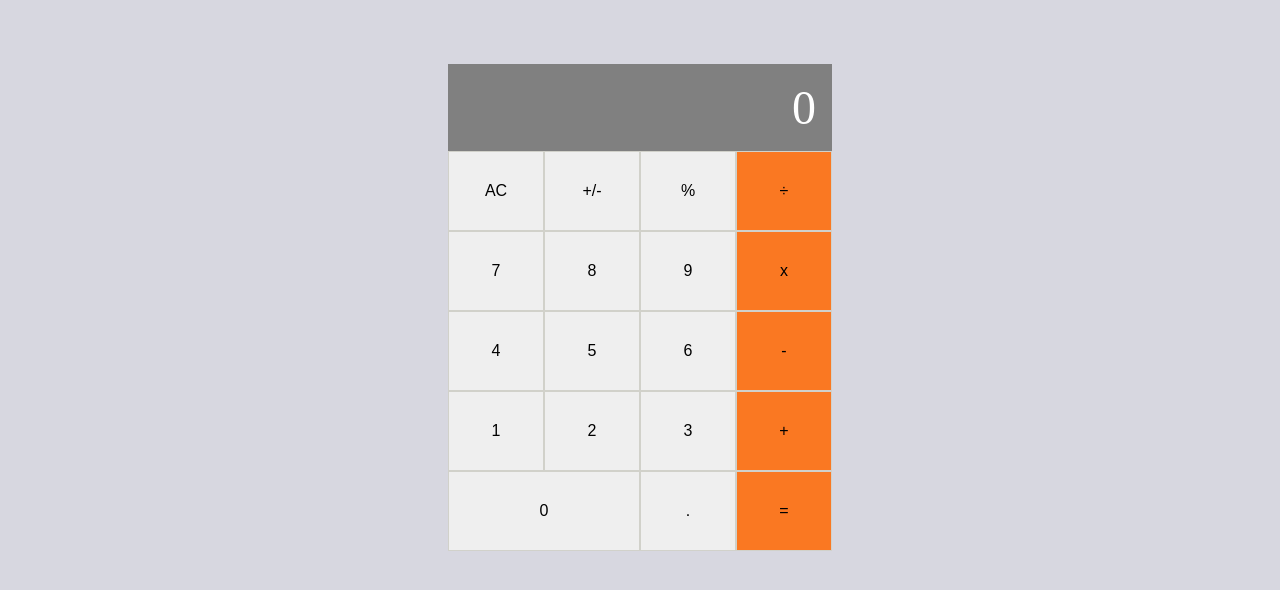
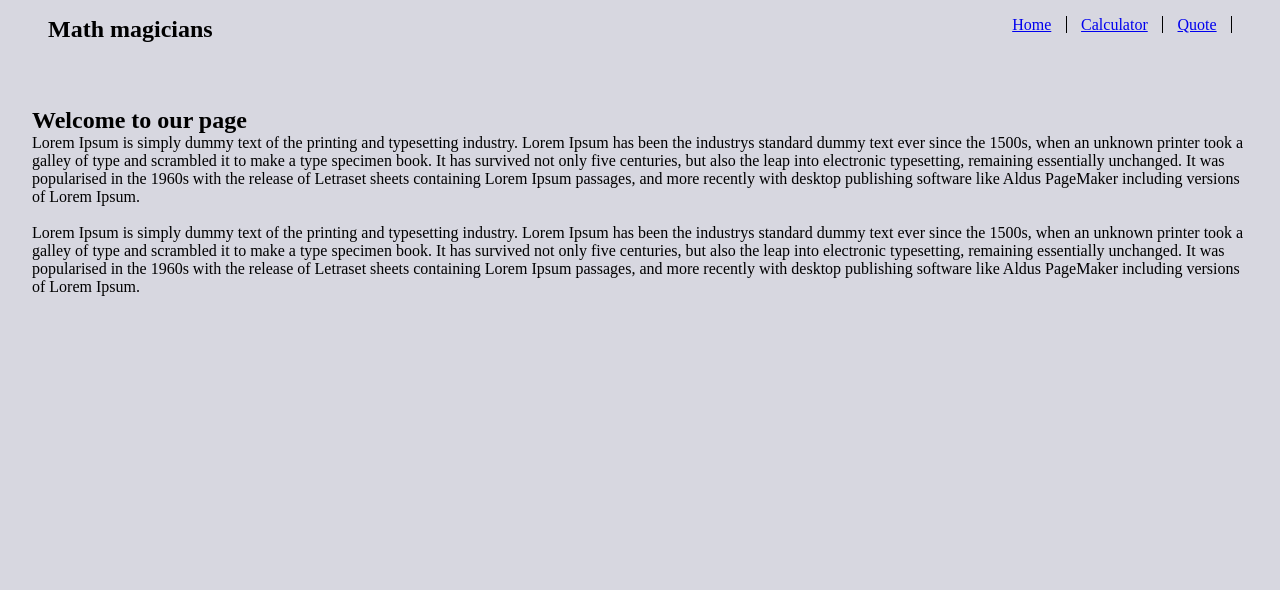
Before and after one commit to Khanetmoi/math-magician-app, a React (Create React App) app: page / in a window 1280 px wide. Shown: the top 590 px of the page. Built offline with nearby package versions, Linux system fonts and the light colour scheme.

Commit message:
full app

```diff
--- a/package.json
+++ b/package.json
@@ -9,6 +9,7 @@
     "big.js": "^6.2.1",
     "react": "^18.2.0",
     "react-dom": "^18.2.0",
+    "react-router-dom": "^6.8.0",
     "react-scripts": "5.0.1",
     "web-vitals": "^2.1.4"
   },
--- a/src/App.js
+++ b/src/App.js
@@ -1,12 +1,22 @@
 import React, { Component } from 'react';
+import { BrowserRouter as Router, Routes, Route } from 'react-router-dom';
 import Calculator from './component/Calculator';
+import Home from './component/Home';
+import Quote from './component/Quote';
+import Nav from './component/Nav';
 
 export default class App extends Component {
   render() {
     return (
-      <div>
-        <Calculator />
-      </div>
+      <Router>
+        <Nav />
+        <Routes>
+          <Route path="/" element={<Home />} />
+          <Route path="/Calculator" element={<Calculator />} />
+          <Route path="/Quote" element={<Quote />} />
+        </Routes>
+      </Router>
+
     );
   }
 }
--- a/src/component/Calculator.js
+++ b/src/component/Calculator.js
@@ -12,6 +12,8 @@ const Calculator = () => {
   const { next, total, operation } = currentState;
   const result = `${total || operation || next ? `${total || ''} ${operation || ''} ${next || ''}` : 0}`;
   return (
+    <div className="wrapper">
+      <h2>Let s do some math</h2>
       <div className="container">
         <div className="output">
           <span>{result}</span>
@@ -48,6 +50,7 @@ const Calculator = () => {
           =
         </button>
       </div>
+    </div>
   );
 };
 
--- /dev/null
+++ b/src/component/Home.js
@@ -0,0 +1,32 @@
+import React from 'react';
+
+const Home = () => (
+  <div>
+    <h2>Welcome to our page</h2>
+    <p>
+      {' '}
+      Lorem Ipsum is simply dummy text of the printing and typesetting industry.
+      Lorem Ipsum has been the industrys standard dummy text ever since the 1500s,
+      when an unknown printer took a galley of type and scrambled it to make a type
+      specimen book. It has survived not only five centuries, but also the leap into
+      electronic typesetting, remaining essentially unchanged. It was popularised in
+      the 1960s with the release of Letraset sheets containing Lorem Ipsum passages,
+      and more recently with desktop publishing software like Aldus PageMaker
+      including versions of Lorem Ipsum.
+    </p>
+    <br />
+    <p>
+      {' '}
+      Lorem Ipsum is simply dummy text of the printing and typesetting industry.
+      Lorem Ipsum has been the industrys standard dummy text ever since the 1500s,
+      when an unknown printer took a galley of type and scrambled it to make a type
+      specimen book. It has survived not only five centuries, but also the leap into
+      electronic typesetting, remaining essentially unchanged. It was popularised in
+      the 1960s with the release of Letraset sheets containing Lorem Ipsum passages,
+      and more recently with desktop publishing software like Aldus PageMaker
+      including versions of Lorem Ipsum.
+    </p>
+  </div>
+);
+
+export default Home;
--- /dev/null
+++ b/src/component/Nav.js
@@ -0,0 +1,15 @@
+import React from 'react';
+import { Link } from 'react-router-dom';
+
+const Nav = () => (
+  <div className="flex">
+    <h2>Math magicians</h2>
+    <nav>
+      <Link className="navLink" to="/">Home</Link>
+      <Link className="navLink" to="/Calculator">Calculator</Link>
+      <Link className="navLink" to="/Quote">Quote</Link>
+    </nav>
+  </div>
+);
+
+export default Nav;
--- /dev/null
+++ b/src/component/Quote.js
@@ -0,0 +1,13 @@
+import React from 'react';
+
+const Quote = () => (
+  <div>
+    <p>
+      Mathematics is not about numbers, equations, computations,
+      or algorithms. it is about understanding. - william paul
+      thurson
+    </p>
+  </div>
+);
+
+export default Quote;
--- a/src/index.css
+++ b/src/index.css
@@ -6,13 +6,13 @@
 
 body {
   background: rgb(215, 215, 224);
+  margin: 0 2rem;
 }
 
 .container {
   display: grid;
   grid-template-columns: repeat(4, 6rem);
   grid-template-rows: minmax(5rem, auto) repeat(5, 5rem);
-  margin-top: 4rem;
   justify-content: center;
 }
 
@@ -44,3 +44,21 @@ body {
 .operand {
   background: rgb(250, 120, 34);
 }
+
+.wrapper {
+  display: flex;
+  justify-content: flex-start;
+  margin-top: 4rem;
+  gap: 10rem;
+}
+
+.flex {
+  display: flex;
+  justify-content: space-between;
+  margin: 1rem 1rem 4rem 1rem;
+}
+
+.navLink {
+  border-right: 0.1rem solid black;
+  padding: 0 0.9rem;
+}
```
Also changed, not shown: 1 other file (tests, documents, lock files or other folders). Lines whose indentation alone changed are shown as unchanged.
